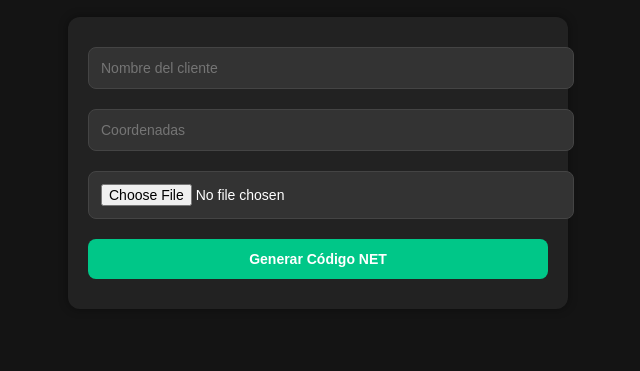
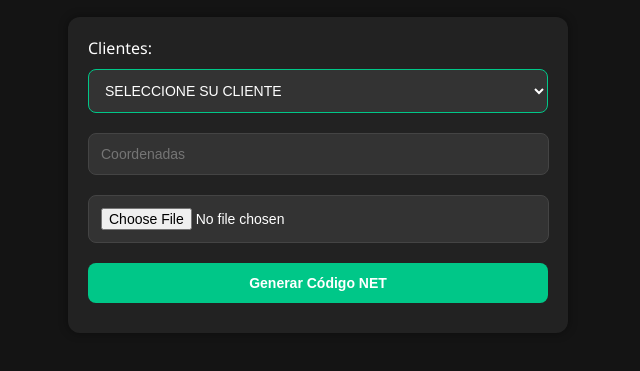
Before and after one commit to NetiicSanchez/GeneradorNet, a website: page public/formulario_generar_net.html in a window 1280 px wide. Shown: the part 87-458 px from the top of the page, without its empty margins (322-962 px from the left). Drawn offline with Linux system fonts and the light colour scheme.

Commit message:
Se agrego Opciones nombrecliente y restriccion en coordenadas

```diff
--- a/modelos/codigoNet.js
+++ b/modelos/codigoNet.js
@@ -1,4 +1,4 @@
-const {DataTypes} = require('sequelize');
+const {DataTypes} = require('sequelize'); // importamos DataTypes de sequelize para definir los tipos de datos de los campos del modelo (se usa para base de datos relacional)
 const sequelize = require('../configuracion/db');// importamos la conexión a la base de datos
 
 const Codigonet = sequelize.define('codigo_net', {
--- a/package.json
+++ b/package.json
@@ -12,6 +12,7 @@
   "description": "",
   "dependencies": {
     "cloudinary": "^1.41.3",
+    "csv-parser": "^3.2.0",
     "express": "^5.1.0",
     "multer": "^2.0.0",
     "multer-storage-cloudinary": "^4.0.0",
--- a/public/estilos.css
+++ b/public/estilos.css
@@ -24,7 +24,18 @@ form {
   box-shadow: 0 0 10px rgba(0,0,0,0.4);
 }
 
-input, button {
+input{
+  width: 435px;
+  padding: 12px;
+  margin: 10px 0;
+  border-radius: 8px;
+  border: 1px solid #444;
+  background-color: #333;
+  color: white;
+  font-size: 14px;
+}
+
+button, select {
   width: 100%;
   padding: 12px;
   margin: 10px 0;
@@ -35,7 +46,7 @@ input, button {
   font-size: 14px;
 }
 
-input:focus {
+select,input:focus {
   outline: none;
   border-color: #00c788;
 }
--- a/public/formulario_generar_net.html
+++ b/public/formulario_generar_net.html
@@ -10,10 +10,24 @@
   <div class="contenedor">
     <h1>Generar Código NET</h1>
     <form id="formulario" enctype="multipart/form-data">
-      <input type="text" name="nombre_cliente" placeholder="Nombre del cliente" required>
-      <input type="text" name="coordenadas" placeholder="Coordenadas" required>
-      <input type="file" name="foto" accept="image/*" required>
-      <button type="submit">Generar Código NET</button>
+       <label for="Clientes">Clientes:</label>
+        <select name="nombre_cliente" id="Clientes">
+            <option value="" disabled selected>SELECCIONE SU CLIENTE</option>
+            <option value="WENDY">WENDY ESMERALDA GRAMAJO DE LEON DE MIRANDA</option>
+            <option value="LUIS">LUIS ANGEL BATEN MONTERROSO</option>
+            <option value="EDGAR">EDGAR ARMIN RUIZ</option>
+            <option value="JESUS">JESUS ALBERTO ROMAN PEREZ CHOCHOM B</option>
+            <option value="HENRY">HENRY DAVID TIGUILA RIVERA</option>
+            <option value="LIDIA">LIDIA LISBETH MERIDA CHAVEZ DE LOPEZ</option>
+            <option value="IVAN">IVAN ALEXANDER PEREZ PALACIOS</option>
+            <option value="ALLAN">ALLAN REMYS ANDRADE ALVARADO</option>
+            <option value="SANTOS">SANTOS AMPARO ROSALES PEREZ DE MORALES</option>
+            <option value="EMERSSON">EMERSSON ABIMAEL SANTA Y VELAZQUES</option>
+            <option value="GILBERTO">GILBERTO ESTUARDO MONZON GONON</option>
+        </select required>
+      <input type="text" id="coordenadas" name="coordenadas" placeholder="Coordenadas" required>
+      <input type="file"  name="foto" accept="image/*" required>
+      <button type="submit" onclick="validacionCoordenadas()">Generar Código NET</button>
     </form>
   </div>
 
@@ -56,7 +70,20 @@
       });
     }
 
+    function validacionCoordenadas(){
+      let entrada = document.getElementById("coordenadas").value.trim();
+      let expRegular= /^-?([1-8]?\d(\.\d+)?|90(\.0+)?),\s?-?((1[0-7]\d(\.\d+)?|180(\.0+)?|\d{1,2}(\.\d+)?))$/;
+;
+    if (!expRegular.test(entrada)) {
+        alert("Las coordenadas NO estan en el fomato correcto");
+        return false;
+      }
+      return true;
+    }
+
   </script>
   <div id="mensaje-exito" class="mensaje oculto"></div>
 </body>
 </html>
+<!-- /^-?([1-8]?\d(\.\d+)?|90(\.0+)?)[,\s]-?((1[0-7]\d(\.\d+)?|180(\.0+)?|\d{1,2}(\.\d+)?))$/;
+ -->
```
Also changed, not shown: 1 other file.
